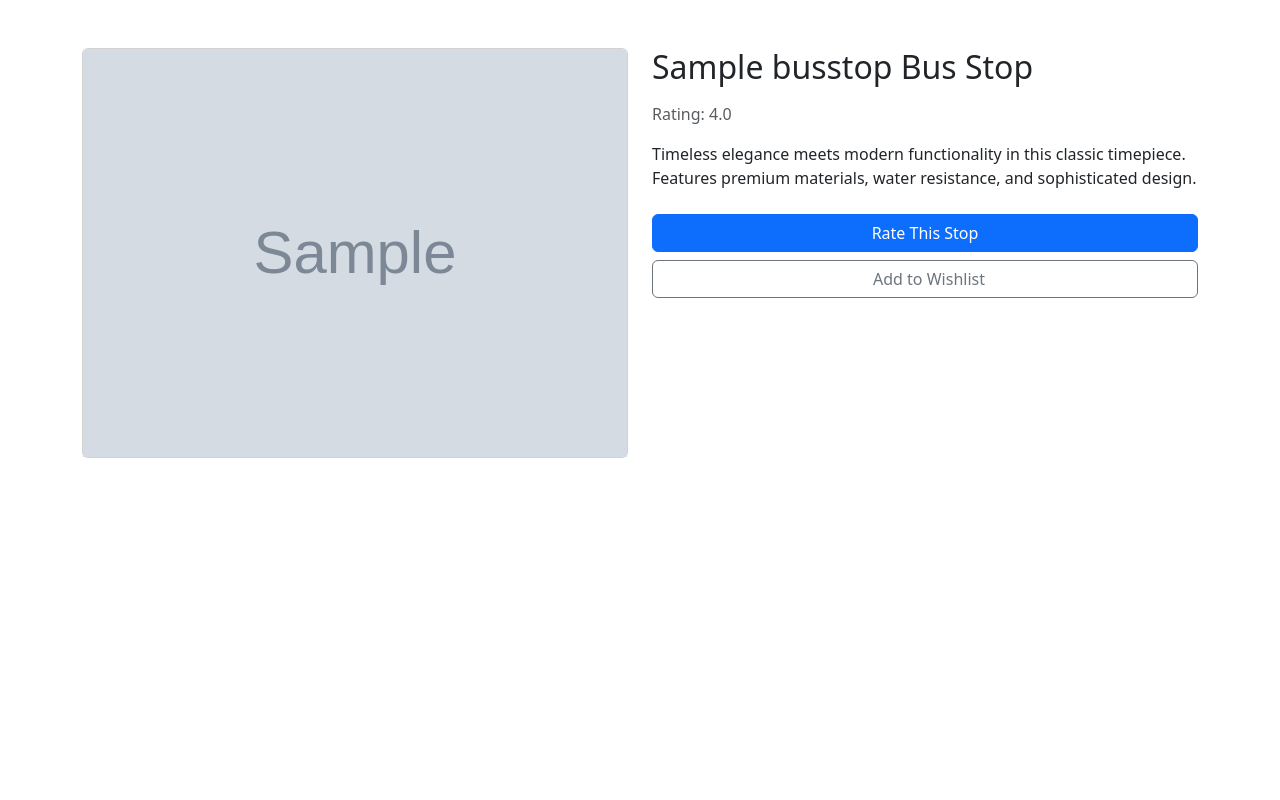
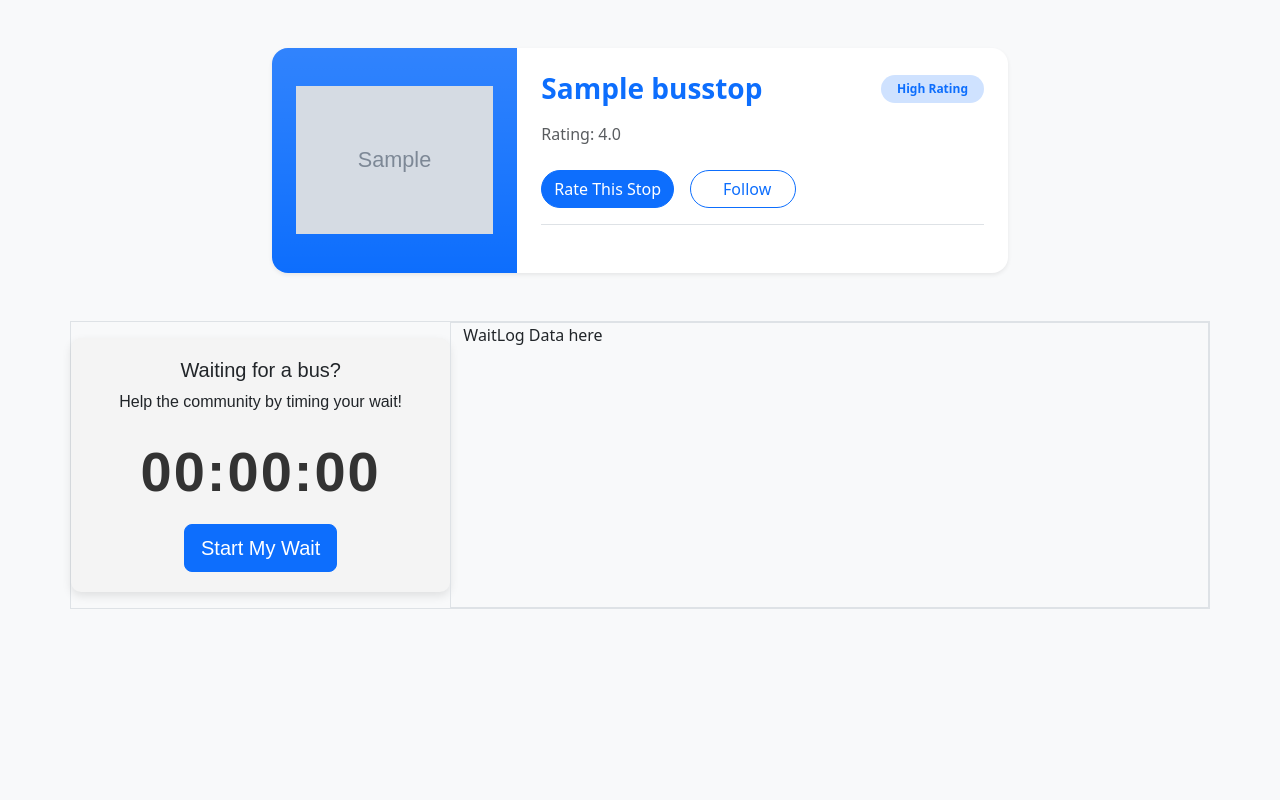
Before and after one commit to CodewithRijan/bahan_project, a Django app: page /stop/1 in a window 1280 px wide. Shown: the part 56-856 px from the top of the page. Before the commit the page ends 514 px from the top, so only its background shows below. Run offline with Django 5.2, Linux system fonts and the light colour scheme; tables that the repository leaves empty hold one stand-in row (values such as "Sample post"); grey boxes marked "Sample" are stand-in pictures; some libraries are stand-ins or nearby versions.

Commit message:
Made the stop.html UI better

```diff
--- /dev/null
+++ b/crowdsource_app/static/crowdsource_app/stop.css
@@ -0,0 +1,26 @@
+.timer-container {
+    font-family: 'Arial', sans-serif;
+    background-color: #f4f4f4;
+    border-radius: 10px;
+    padding: 20px;
+    text-align: center;
+    margin: 20px auto;
+    box-shadow: 0 4px 10px rgba(0,0,0,0.1);
+}
+#timerDisplay {
+    font-size: 3.5rem;
+    font-weight: bold;
+    color: #333;
+    letter-spacing: 2px;
+    margin: 10px 0;
+}
+.btn-group-timer .btn {
+    font-size: 1.1rem;
+    margin: 0 5px;
+}
+
+.stop-container {
+    display: flex;
+    justify-content: center;
+    flex-direction: column;
+}
--- /dev/null
+++ b/crowdsource_app/static/crowdsource_app/stop.js
@@ -0,0 +1,128 @@
+const timerDisplay = document.getElementById('timerDisplay');
+const startBtn = document.getElementById('startBtn');
+const stopBtn = document.getElementById('stopBtn');
+const resetBtn = document.getElementById('resetBtn');
+const runningControls = document.getElementById('runningControls');
+
+// Modal elements
+const beginWaitBtn = document.getElementById('beginWaitBtn');
+const routeSelect = document.getElementById('routeSelect');
+const routeError = document.getElementById('routeError');
+const routeModal = new bootstrap.Modal(document.getElementById('routeModal')); // Get Bootstrap modal instance
+
+// --- 2. State Variables ---
+// These variables will manage the timer's state.
+let timerInterval = null; // Holds the "setInterval" ID so we can stop it
+let startTime = 0;        // Stores the exact millisecond timestamp when the timer starts
+let selectedRoute = null; // Stores the route the user picks
+
+// --- 3. Attach Event Listeners ---
+beginWaitBtn.addEventListener('click', handleBeginWait);
+stopBtn.addEventListener('click', stopTimer);
+resetBtn.addEventListener('click', resetTimer);
+
+// --- 4. Core Functions ---
+
+/**
+ * Called when the user clicks "Begin Wait" in the modal.
+ * Validates the route, saves it, closes the modal, and starts the timer.
+ */
+function handleBeginWait() {
+    selectedRoute = routeSelect.value;
+
+    if (!selectedRoute) {
+        // Show an error if they didn't pick a route
+        routeError.style.display = 'block';
+        return;
+    }
+
+    // Hide error, hide modal, and start the timer
+    routeError.style.display = 'none';
+    routeModal.hide();
+    startTimer();
+}
+
+/**
+ * Starts the stopwatch.
+ */
+function startTimer() {
+    startTime = Date.now(); // Record the exact start time in milliseconds
+
+    // This is the "ticker". It calls the `updateDisplay` function once per second.
+    timerInterval = setInterval(updateDisplay, 1000);
+
+    // Swap the buttons
+    startBtn.style.display = 'none';
+    runningControls.style.display = 'block';
+}
+
+/**
+ * This function is called every second by setInterval.
+ * It calculates the elapsed time and updates the 00:00:00 display.
+ */
+function updateDisplay() {
+    const elapsedTime = Date.now() - startTime; // Time difference in milliseconds
+    timerDisplay.textContent = formatTime(elapsedTime);
+}
+
+/**
+ * Stops the stopwatch and prepares data for your DRF endpoint.
+ */
+function stopTimer() {
+    clearInterval(timerInterval); // Stop the "ticker"
+    const endTime = Date.now(); // Record the exact end time
+
+    // --- YOUR DRF AJAX CALL GOES HERE ---
+    // You have all the data you need right here.
+
+    console.log("--- Sending data to DRF endpoint ---");
+    console.log("Selected Route:", selectedRoute);
+    console.log("Start Time (ms):", startTime);
+    console.log("End Time (ms):", endTime);
+    console.log("Total Wait (ms):", endTime - startTime);
+
+    // Example of the data object you will send in your fetch() call:
+    const waitLogData = {
+        bus_stop_id: 123, // You'll get this from your Django template
+        route: selectedRoute,
+        start_time: new Date(startTime).toISOString(), // Send as standard ISO string
+        end_time: new Date(endTime).toISOString()
+    };
+
+    console.log("Data to send:", JSON.stringify(waitLogData));
+
+    // After your AJAX call is successful, you can reset the timer
+    // For now, we'll just reset it immediately.
+    resetTimer();
+}
+
+/**
+ * Resets the timer back to its initial state.
+ * Called by the "Reset" button or after a successful "Stop".
+ */
+function resetTimer() {
+    clearInterval(timerInterval); // Stop the ticker
+    timerInterval = null;
+    startTime = 0;
+    selectedRoute = null;
+
+    timerDisplay.textContent = '00:00:00'; // Reset display
+    startBtn.style.display = 'block';       // Show "Start"
+    runningControls.style.display = 'none'; // Hide "Stop" & "Reset"
+    routeSelect.value = ""; // Reset the modal dropdown
+}
+
+/**
+ * A helper function to turn milliseconds into a "00:00:00" string.
+ */
+function formatTime(ms) {
+    const totalSeconds = Math.floor(ms / 1000);
+    const hours = Math.floor(totalSeconds / 3600);
+    const minutes = Math.floor((totalSeconds % 3600) / 60);
+    const seconds = totalSeconds % 60;
+
+    // `padStart` adds a leading '0' if the number is less than 10
+    const pad = (num) => String(num).padStart(2, '0');
+
+    return `${pad(hours)}:${pad(minutes)}:${pad(seconds)}`;
+}
--- a/crowdsource_app/templates/crowdsource_app/base.html
+++ b/crowdsource_app/templates/crowdsource_app/base.html
@@ -8,6 +8,9 @@
                 Bahan Project
             {% endblock title %}
         </title>
+        <!-- custom written CSS -->
+        {% load static %}
+        <link rel="stylesheet" href="{% static 'crowdsource_app/stop.css' %}">
         <link href="https://cdn.jsdelivr.net/npm/bootstrap@5.3.8/dist/css/bootstrap.min.css"
               rel="stylesheet"
               integrity="sha384-sRIl4kxILFvY47J16cr9ZwB07vP4J8+LH7qKQnuqkuIAvNWLzeN8tE5YBujZqJLB"
@@ -21,6 +24,9 @@
         <script src="https://unpkg.com/leaflet@1.9.4/dist/leaflet.js"
                 integrity="sha256-20nQCchB9co0qIjJZRGuk2/Z9VM+kNiyxNV1lvTlZBo="
                 crossorigin=""></script>
+        <script src="https://cdn.jsdelivr.net/npm/bootstrap@5.3.8/dist/js/bootstrap.bundle.min.js"
+                integrity="sha384-FKyoEForCGlyvwx9Hj09JcYn3nv7wiPVlz7YYwJrWVcXK/BmnVDxM+D2scQbITxI"
+                crossorigin="anonymous"></script>
         <style>
         #map {
             height: 80vh; /* Full screen height */
@@ -71,8 +77,6 @@
         </nav>
         {% block content %}
         {% endblock content %}
-        <script src="https://cdn.jsdelivr.net/npm/bootstrap@5.3.8/dist/js/bootstrap.bundle.min.js"
-                integrity="sha384-FKyoEForCGlyvwx9Hj09JcYn3nv7wiPVlz7YYwJrWVcXK/BmnVDxM+D2scQbITxI"
-                crossorigin="anonymous"></script>
+        {% block extrascripts %}{% endblock %}
     </body>
 </html>
--- a/crowdsource_app/templates/crowdsource_app/stop.html
+++ b/crowdsource_app/templates/crowdsource_app/stop.html
@@ -1,42 +1,104 @@
 {% extends 'crowdsource_app/base.html' %}
+{% load static %}
 {% block title %}
     Bahan - Stop
 {% endblock title %}
 {% block content %}
-    <div class="container py-5">
-        <div class="row">
-            <!-- Product Images -->
-            <div class="col-md-6 mb-4">
-                <div class="card">
-                    <img src="{{ photo_url }}" class="card-img-top" alt="Bus Stop Photo...">
+    <div class="bg-light min-vh-100 ">
+        <div class="container py-5">
+            <div class="row justify-content-center">
+                <div class="col-lg-8">
+                    <div class="contact-card bg-white rounded-4 shadow-sm overflow-hidden">
+                        <div class="row g-0">
+                            <div class="col-md-4 bg-primary bg-gradient d-flex align-items-center justify-content-center p-4">
+                                <img src="{{ photo_url }}" class="card-img-top" alt="Bus Stop Photo...">
+                            </div>
+                            <div class="col-md-8">
+                                <div class="card-body p-4">
+                                    <div class="d-flex justify-content-between align-items-center mb-3">
+                                        <h3 class="card-title mb-0 text-primary fw-bold">{{ bus_stop_name }}</h3>
+                                        <span class="badge bg-primary-subtle text-primary px-3 py-2 rounded-pill">High Rating</span>
+                                    </div>
+                                    <p class="card-text text-muted mb-4">Rating: {{ average_rating }}</p>
+                                    <div class="d-flex gap-3 mb-4 border-bottom pb-3">
+                                        <button type="submit"
+                                                class="btn btn-primary rounded-pill"
+                                                data-bs-toggle="modal"
+                                                data-bs-target="#ratingModal">Rate This Stop</button>
+                                        <button class="btn btn-outline-primary px-4 rounded-pill">
+                                            <i class="fas fa-user-plus me-2"></i>Follow
+                                        </button>
+                                    </div>
+                                </div>
+                            </div>
+                        </div>
+                    </div>
                 </div>
             </div>
-            <!-- Product Details -->
-            <div class="col-md-6">
-                <h1 class="h2 mb-3">{{ bus_stop_name }} Bus Stop</h1>
-                <div class="mb-3">
-                    <div class="d-flex align-items-center">
-                        <span class="text-muted">Rating: {{ average_rating }}</span>
+        </div>
+        <div class="container border">
+            <div class="row justify-content-center">
+                <!-- Wait log countdown here -->
+                <div class="timer-container my-3 col-4">
+                    <h5>Waiting for a bus?</h5>
+                    <p>Help the community by timing your wait!</p>
+                    <!-- This is the timer display -->
+                    <div id="timerDisplay">00:00:00</div>
+                    <!-- These are the control buttons -->
+                    <div class="controls">
+                        <!-- The "Start" button triggers the modal -->
+                        <button id="startBtn"
+                                class="btn btn-primary btn-lg"
+                                data-bs-toggle="modal"
+                                data-bs-target="#routeModal">Start My Wait</button>
+                        <!-- These buttons are hidden by default -->
+                        <div id="runningControls" class="btn-group-timer" style="display: none;">
+                            <button id="stopBtn" class="btn btn-danger btn-lg">My Bus is Here!</button>
+                            <button id="resetBtn" class="btn btn-secondary btn-lg">Reset</button>
+                        </div>
                     </div>
                 </div>
-                <p class="mb-4">
-                    Timeless elegance meets modern functionality in this classic timepiece. Features premium
-                    materials, water resistance, and sophisticated design.
-                </p>
-                <!-- Actions -->
-                <div class="d-grid gap-2">
-                    <button type="submit"
-                            class="btn btn-primary"
-                            data-bs-toggle="modal"
-                            data-bs-target="#ratingModal">Rate This Stop</button>
-                    <button class="btn btn-outline-secondary" type="button">
-                        <i class="far fa-heart me-2"></i>Add to Wishlist
-                    </button>
+                <div class="d-flex col-8 border">WaitLog Data here</div>
+            </div>
+        </div>
+    </div>
+    <!--
+        Wait Log Modal
+        -->
+    <div class="modal fade"
+         id="routeModal"
+         tabindex="-1"
+         aria-labelledby="routeModalLabel"
+         aria-hidden="true">
+        <div class="modal-dialog">
+            <div class="modal-content">
+                <div class="modal-header">
+                    <h5 class="modal-title" id="routeModalLabel">Which bus are you waiting for?</h5>
+                    <button type="button"
+                            class="btn-close"
+                            data-bs-dismiss="modal"
+                            aria-label="Close"></button>
+                </div>
+                <div class="modal-body">
+                    <p>This helps us provide accurate data for other users.</p>
+                    <!-- A simple form for route selection -->
+                    <select class="form-select" id="routeSelect">
+                        <option value="" selected disabled>-- Select a route --</option>
+                        <!-- You would populate these from your Django DB -->
+                        <option value="ring-road">Ring Road (चक्रपथ)</option>
+                        <option value="ratna-park-lagankhel">Ratna Park - Lagankhel</option>
+                        <option value="chabahil-kalanki">Chabahil - Kalanki</option>
+                    </select>
+                    <div id="routeError" class="text-danger mt-2" style="display: none;">Please select a route to continue.</div>
+                </div>
+                <div class="modal-footer">
+                    <button type="button" class="btn btn-secondary" data-bs-dismiss="modal">Cancel</button>
+                    <!-- This button will trigger the timer start -->
+                    <button type="button" class="btn btn-primary" id="beginWaitBtn">Begin Wait</button>
                 </div>
             </div>
         </div>
     </div>
-    <!-- Wait log countdown here -->
     <!-- Wait log other stuff here -->
     <!-- Rating model code here  -->
     <div class="modal fade"
@@ -68,3 +130,6 @@
         </div>
     </div>
 {% endblock content %}
+{% block extrascripts %}
+    <script type="text/JavaScript" src="{% static 'crowdsource_app/stop.js' %}"></script>
+{% endblock %}
```
Also changed, not shown: accounts/views.py (+9 -5 lines).
